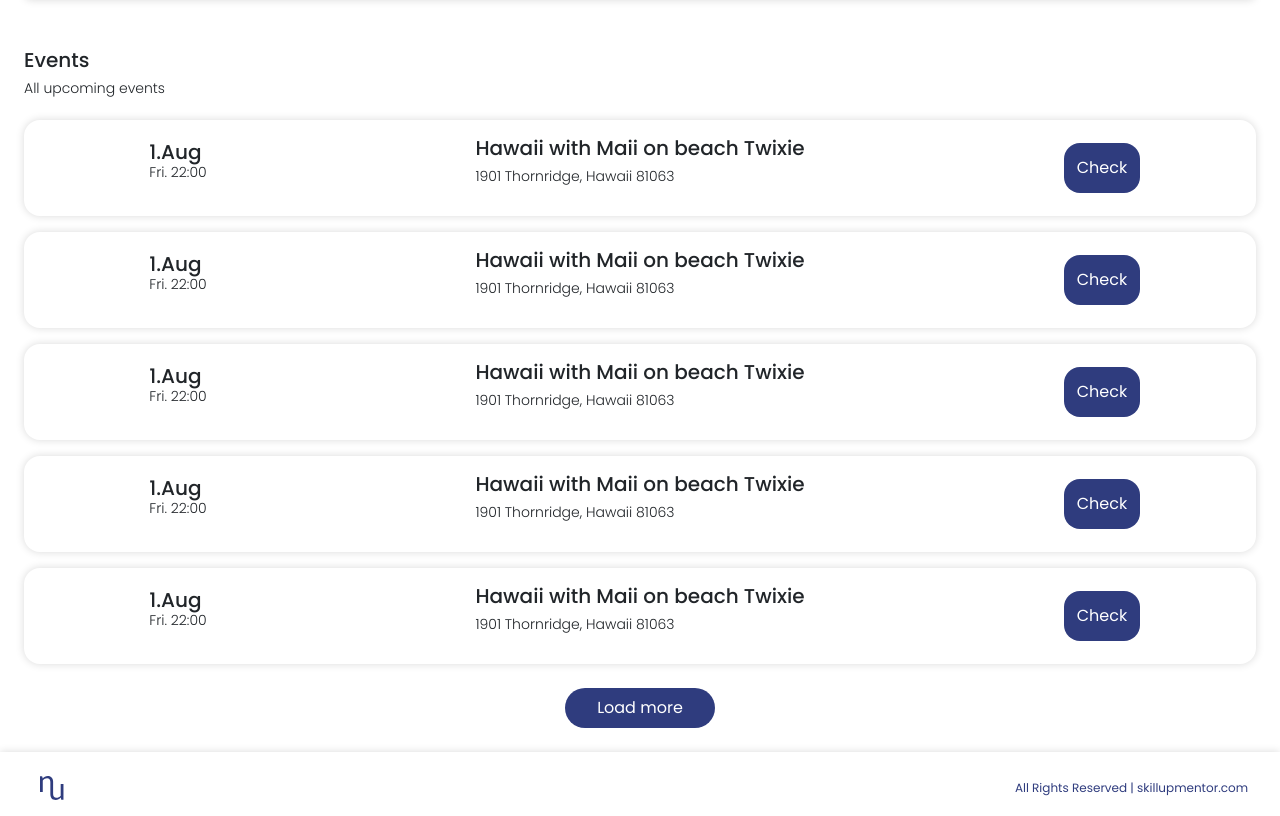
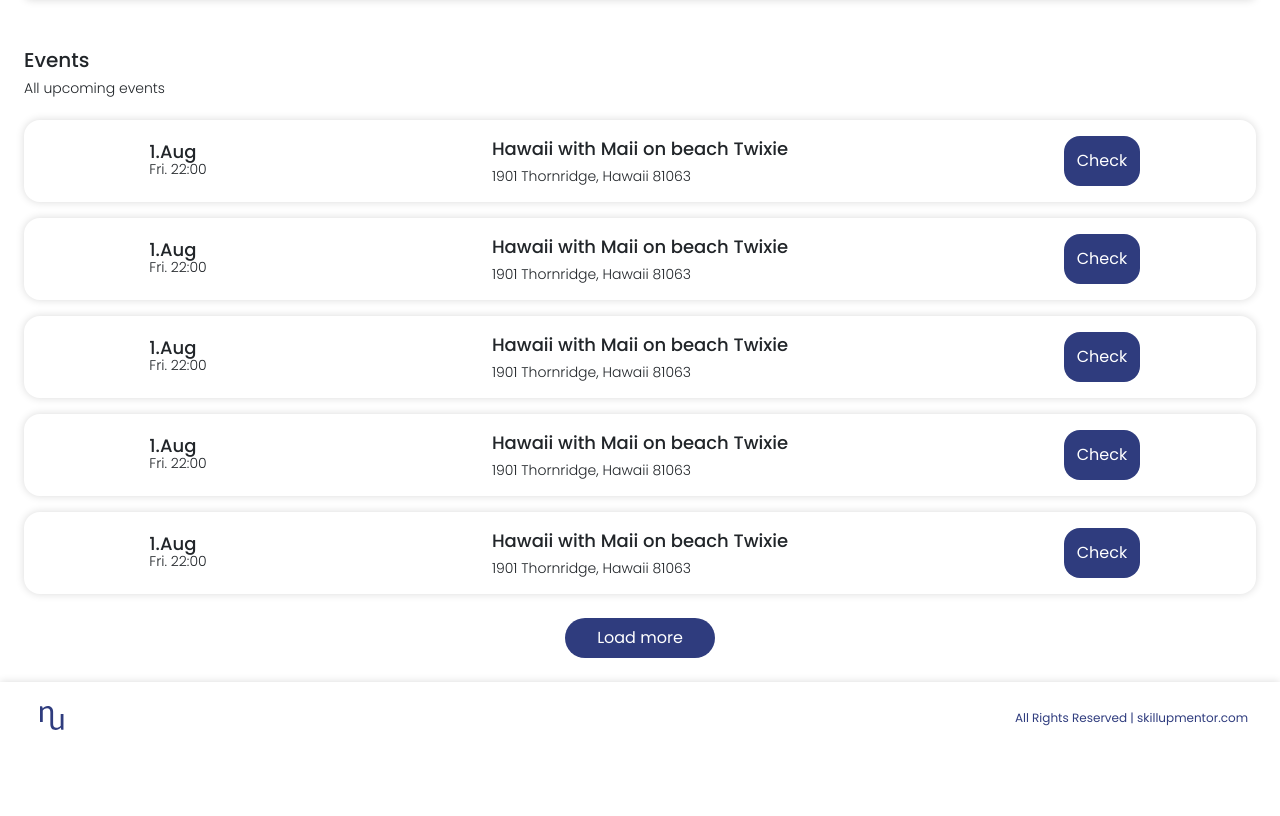
Before and after one commit to hktari/skillup-03-nextup-frontend, a Next.js app in the folder nextup/: page /search in a window 1280 px wide. Shown: the part 1500-2316 px from the top of the page. After the commit the page ends 2246 px from the top, so only its background shows below. Built offline with nearby package versions, Linux system fonts and the light colour scheme.

Commit message:
adjust layout ofr event list item

```diff
--- a/nextup/components/event-card.jsx
+++ b/nextup/components/event-card.jsx
@@ -15,10 +15,10 @@ const EventCard = ({ imageUrl, title, datetime, location, maxUsers }) => {
 
                 <div className={styles.footer}>
                     <div className={styles.location}>
-                        <i class="bi bi-geo-alt-fill color-primary"></i><span className='body color-black'>{location}</span>
+                        <i className="bi bi-geo-alt-fill color-primary"></i><span className='body color-black'>{location}</span>
                     </div>
                     <div className={styles['max-users']}>
-                        <i class="bi bi-person-fill color-primary"></i>
+                        <i className="bi bi-person-fill color-primary"></i>
                         <span>{maxUsers}</span>
                     </div>
                 </div>
--- a/nextup/components/event-list-item/event-list-item.jsx
+++ b/nextup/components/event-list-item/event-list-item.jsx
@@ -3,19 +3,19 @@ import styles from './event-list-item.module.css'
 
 const EventListItem = ({ id, datetime, title, location }) => {
     return (
-        <div className={`${styles.container}`}>
+        <div key={id} className={`${styles.container}`}>
             <div className={styles.left}>
-                <p className="body">
-                    <span className='bold h5'>1.Aug</span>
+                <div className='body'>
+                    <span className={`bold ${styles.title}`}>1.Aug</span>
                     <br />
-                    <span>Fri. 22:00</span>
-                </p>
+                    <span className=''>Fri. 22:00</span>
+                </div>
             </div>
             <div className={styles.middle}>
-                <p className="body">
-                    <h5 className="h5">Hawaii with Maii on beach Twixie</h5>
+                <div className="body">
+                    <h5 className={styles.title}>Hawaii with Maii on beach Twixie</h5>
                     <span>1901 Thornridge, Hawaii 81063</span>
-                </p>
+                </div>
             </div>
             <div className={styles.right}>
                 <button className={`btn btn-primary ${styles.check}`}>Check</button>
--- a/nextup/components/event-list-item/event-list-item.module.css
+++ b/nextup/components/event-list-item/event-list-item.module.css
@@ -11,9 +11,10 @@
 .middle,
 .right {
     display: flex;
+    flex-direction: column;
     justify-content: center;
     align-items: center;
-    padding: 16px;
+    padding: 16px 8px;
 }
 
 .left {
@@ -32,3 +33,14 @@
     border-radius: 16px;
     padding: 13px;
 }
+
+.left p, .right p{
+    display: flex;
+    flex-direction: column;
+    justify-content: center;
+    align-items: center;
+}
+
+.title{
+    font-size: 18px;
+}
```
